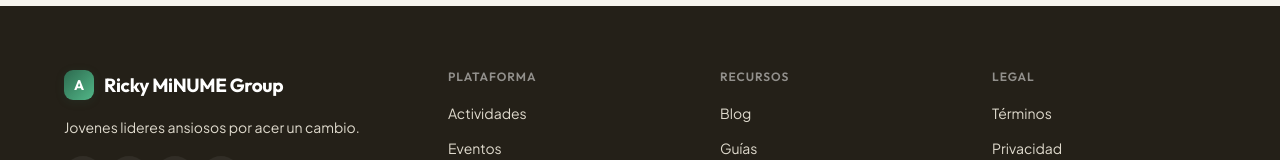
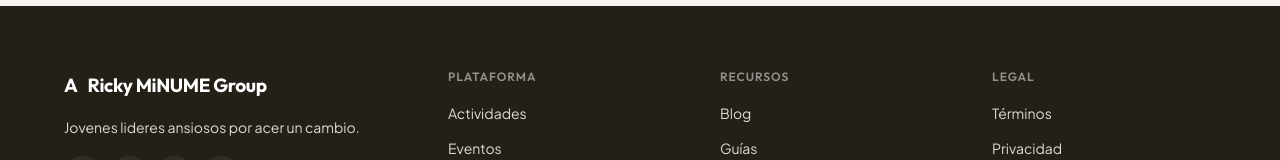
Before and after one commit to Mr-Codex22/TocaPasto-, a React (Vite) app: page / in a window 1280 px wide. Shown: the part 6733-6893 px from the top of the page. Built offline with nearby package versions, Linux system fonts and the light colour scheme.

Commit message:
Delete foter__logo-mark

```diff
--- a/src/App.css
+++ b/src/App.css
@@ -1512,19 +1512,6 @@
   text-decoration: none;
 }
 
-.footer__logo-mark {
-  width: 30px;
-  height: 30px;
-  border-radius: 9px;
-  background: var(--grad-brand);
-  display: flex;
-  align-items: center;
-  justify-content: center;
-  color: var(--white);
-  font-weight: 700;
-  font-size: 14px;
-  box-shadow: 0 2px 10px var(--primary-glow);
-}
 
 .footer__desc {
   font-size: 14px;
```
